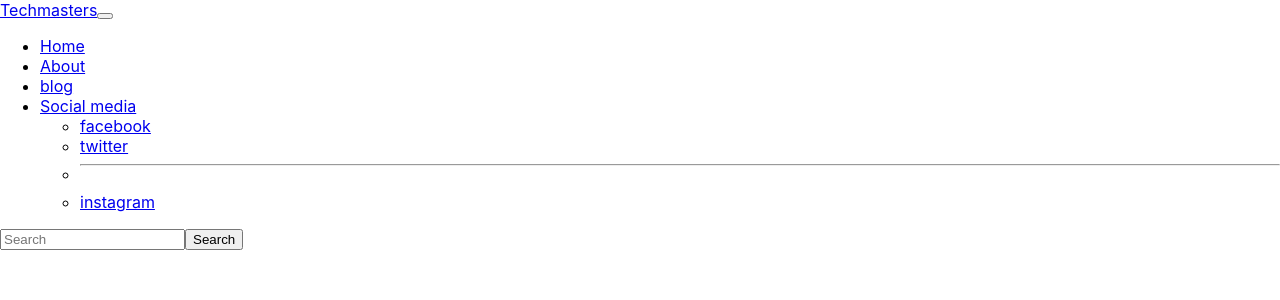
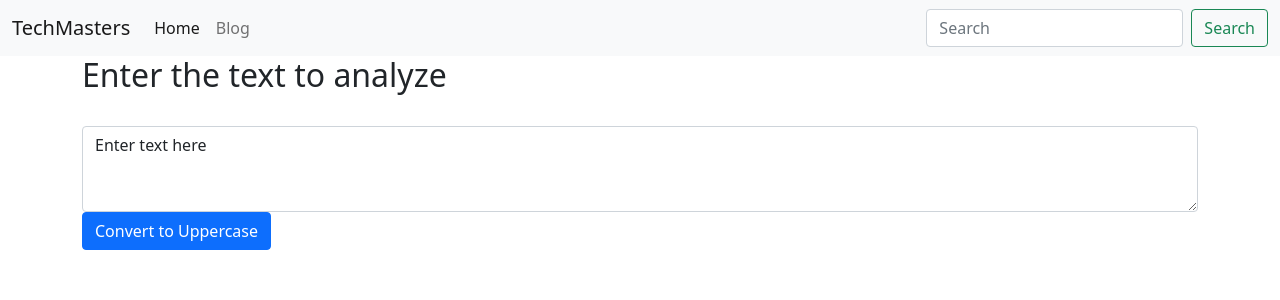
Before and after one commit to Sachey-25/React, a React (Create React App) app: page / in a window 1280 px wide. Shown: the top 300 px of the page. Built offline with nearby package versions, Linux system fonts and the light colour scheme; the HTML template or start-up script is replaced by a standard one.

Commit message:
Add files via upload

```diff
--- /dev/null
+++ b/public/index.html
@@ -0,0 +1,29 @@
+<!DOCTYPE html>
+<html lang="en">
+  <head>
+    <meta charset="utf-8" />
+    <link rel="icon" href="%PUBLIC_URL%/favicon.ico" />
+    <meta name="viewport" content="width=device-width, initial-scale=1" />
+    <meta name="theme-color" content="#000000" />
+    <meta
+      name="description"
+      content="Web site created using create-react-app"
+    />
+    <link rel="apple-touch-icon" href="%PUBLIC_URL%/logo192.png" /
+    <link rel="manifest" href="%PUBLIC_URL%/manifest.json" />
+    <!-- Bootstrap CSS -->
+    <link href="https://cdn.jsdelivr.net/npm/bootstrap@5.1.1/dist/css/bootstrap.min.css"
+    rel="stylesheet"
+    integrity="sha384-F3w7mX95PdgyTmZZMECAngseQB83DfGTowi0iMjiWaeVhAn4FJkqJByhZMI3AhiU"
+    crossorigin="anonymous">
+    <title>React App</title>
+  </head>
+  <body>
+    <noscript>You need to enable JavaScript to run this app.</noscript>
+    <div id="root"></div>
+
+  <script src="https://cdn.jsdelivr.net/npm/bootstrap@5.1.1/dist/js/bootstrap.bundle.min.js"
+  integrity="sha384-/bQdsTh/da6pkI1MST/rWKFNjaCP5gBSY4sEBT38Q/9RBh9AH40zEOg7Hlq2THRZ"
+  crossorigin="anonymous"></script>
+  </body>
+</html>
--- a/src/App.js
+++ b/src/App.js
@@ -1,47 +1,46 @@
-import React from 'react'
-
-
-export default function Navbar (){
+import ReactDOM from 'react-dom';
+function Tick(){
+  const element = (
+    <div>
+      <h3>Hello World!</h3>
+      <h3> Today's date is : {new Date().toLocaleDateString()}.</h3>
+      <h3> And the time is : {new Date().toLocaleTimeString()}.</h3>
+      <h2> The day of the week is :{new Date().getDay()}.</h2>
+      <h2> Tht month is : {new Date().getMonth()}</h2>
+      </div>
+  );
+  ReactDOM.render(element, document.getElementById('root'));
+}
+setInterval(Tick, 1000) //Callback function <== a function which calls another function
+//Here, setInterval() //
+function App() {
   return (
-    <>
-    <nav className="navbar navbar-expand-lg navbar-light bg-light">
-  <div className="container-fluid">
-    <a className="navbar-brand" href="/">Techmasters</a>
-    <button className="navbar-toggler" type="button" data-bs-toggle="collapse" data-bs-target="#navbarSupportedContent" aria-controls="navbarSupportedContent" aria-expanded="false" aria-label="Toggle navigation">
-      <span className="navbar-toggler-icon"></span>
-    </button>
-    <div className="collapse navbar-collapse" id="navbarSupportedContent">
-      <ul className="navbar-nav me-auto mb-2 mb-lg-0">
-        <li className="nav-item">
-          <a className="nav-link active" aria-current="page" href="/">Home</a>
-        </li>
-        <li className="nav-item">
-        <a className="nav-link" href ="/"> About </a>
-        </li>
-        <li className="nav-item">
-          <a className="nav-link" href="/">blog</a>
-        </li>
-        <li className="nav-item dropdown">
-          <a className="nav-link dropdown-toggle" href="/" id="navbarDropdown"
-          role="button" data-bs-toggle="dropdown" aria-expanded="false">
-            Social media
-          </a>
-          <ul className="dropdown-menu" aria-labelledby="navbarDropdown">
-            <li><a className="dropdown-item" href="/">facebook</a></li>
-            <li><a className="dropdown-item" href="/">twitter</a></li>
-            <li><hr className="dropdown-divider" /> </li>
-            <li><a className="dropdown-item" href="/">instagram</a></li>
-          </ul>
-        </li>
-
-      </ul>
-      <form className="d-flex">
-        <input className="form-control me-2" type="search" placeholder="Search" aria-label="Search" />
-        <button className="btn btn-outline-success" type="submit">Search</button>
-      </form>
+    <div>
+     <center><h2>Hello to the world from React.Js</h2> </center>
     </div>
-  </div>
-</nav>
-</>
   );
 }
+function Clock(props){
+  return(
+    <div>
+      <h1>My name is Clock</h1>
+      <h2>Today's date is : {props.date.toLocaleDateString()}</h2>
+      <h2> the time is: {props.date.toLocaleTimeString()}</h2>
+      <h2> the day is : {props.date.getDay()}</h2>
+    </div>
+  );
+}
+function checkclock(){
+  ReactDOM.render(<Clock date = {new Date()} />,document.getElementById('root'));
+}
+setInterval(checkclock, 1000);
+function Appl(){
+  return(
+    <div>
+      <Clock />
+    </div>
+
+  );
+}
+ReactDOM.render(<Appl />, document.getElementById('root'));
+export default App
--- a/src/Components/Navbar.js
+++ b/src/Components/Navbar.js
@@ -1,10 +1,17 @@
 import React from 'react'
-import Navbar from '../bootsrapReact'
+// import Sample from 'src\\Components\\Navbar.js'
+
+
+import BootsrapReact from '../bootsrapReact'
+import TextForm from '../Components/TextForms'
 
  function App(){
     return (
         <div>
-            <Navbar title="TechMasters" />
+            <BootsrapReact title="TechMasters" />
+            <div className="container">
+            <TextForm heading="Enter the text to analyze"/>
+            </div>
 
         </div>
     );
--- /dev/null
+++ b/src/Components/TextForms.js
@@ -0,0 +1,29 @@
+
+import React, {useState} from 'react'
+export default function TextForm(props){
+
+    const handleUpClick = () => {
+        console.log("Uppercase button clicked");
+        setText("You have clicked on ")
+
+    }
+
+    const handleOnChange = () =>{
+        console.log("On change")
+    }
+
+    const [text,setText] = useState('Enter text here')
+
+    return(
+        <div>
+            <h2>{props.heading}</h2>
+            <div class="mb-3">
+                    <label for="myform" class="form-label">
+                    </label>
+                    <textarea class="form-control" value = {text} onChange={handleOnChange} id="myform" rows="3"></textarea>
+                    <button className="btn btn-primary" onClick ={handleUpClick}>Convert to Uppercase</button>
+            </div>
+        </div>
+
+    )
+}
--- a/src/bootsrapReact.js
+++ b/src/bootsrapReact.js
@@ -1,7 +1,8 @@
 import React from 'react'
 
+
 //create a component
-export default function Navbar(props){
+export default function BootsrapReact(props){
     return (
     <nav className="navbar navbar-expand-lg navbar-light bg-light">
     <div className="container-fluid">
--- a/src/index.js
+++ b/src/index.js
@@ -1,7 +1,7 @@
 import React from 'react';
 import ReactDOM from 'react-dom';
-import './index.css';
-import App from './App';
-//import Counter from './counter'
+import App from './Components/Navbar'
 
+//const element = <h2>My name is Sachin</h2>
 ReactDOM.render(<App />, document.getElementById('root'));
+//export default BootstrapReact
```
